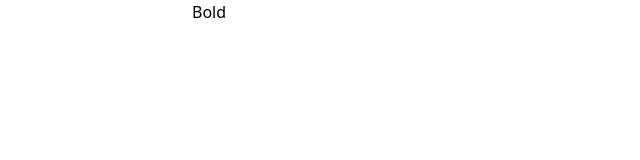
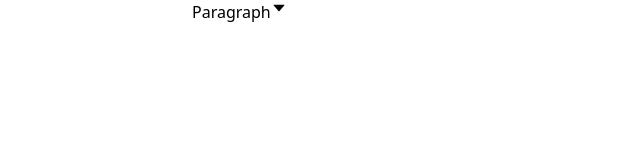
Before and after one commit to Alex-M90/dev-blog-v2, a Next.js app: page /admin/post/create in a window 1280 px wide. Shown: the top 160 px of the page, without its empty margins (0-640 px from the left). Built offline with nearby package versions, Linux system fonts and the light colour scheme.

Commit message:
Creating dropdown menu for options

```diff
--- /dev/null
+++ b/components/common/DropdownOptions.tsx
@@ -0,0 +1,36 @@
+import { liftTarget } from "@tiptap/pm/transform";
+import { FC, ReactNode, useState } from "react";
+
+interface Props {
+  options: { label: string; onClick(): void }[];
+  head: ReactNode;
+}
+
+const DropdownOptions: FC<Props> = ({ head, options }): JSX.Element => {
+  const [showOptions, setShowOptions] = useState(false);
+
+  return (
+    <button
+      onBlur={() => setShowOptions(false)}
+      onClick={() => setShowOptions(!showOptions)}
+      className="relative"
+    >
+      {head}
+      {showOptions && (
+        <div className="min-w-max absolute top-full mt-4 right-2 z-10 border-2 border-primary-dark dark:border-primary rounded text-left bg-primary dark:bg-primary-dark">
+          <ul className="p-3 space-y-3">
+            {options.map(({ label, onClick }, index) => {
+              return (
+                <li key={label + index} onClick={onClick}>
+                  {label}
+                </li>
+              );
+            })}
+          </ul>
+        </div>
+      )}
+    </button>
+  );
+};
+
+export default DropdownOptions;
--- /dev/null
+++ b/components/editor/ToolBar/index.tsx
@@ -0,0 +1,60 @@
+import DropdownOptions from "@/components/common/DropdownOptions";
+import { Editor } from "@tiptap/react";
+import { FC } from "react";
+import { AiFillCaretDown } from "react-icons/ai";
+
+interface Props {
+  editor: Editor | null;
+}
+
+const ToolBar: FC<Props> = ({ editor }): JSX.Element | null => {
+  if (!editor) return null;
+
+  const options = [
+    {
+      label: "Paragraph",
+      onClick: () => {
+        console.log("paragraph clicked");
+      },
+    },
+    {
+      label: "Heading 1",
+      onClick: () => {
+        console.log("heading 1 clicked");
+      },
+    },
+    {
+      label: "Heading 2",
+      onClick: () => {
+        console.log("heading 2 clicked");
+      },
+    },
+    {
+      label: "Heading 3",
+      onClick: () => {
+        console.log("heading 3 clicked");
+      },
+    },
+  ];
+
+  const Head = () => {
+    return <div className="flex">
+        <p>Paragraph</p>
+        <AiFillCaretDown />
+    </div>
+  }
+
+  // heading 1, 2, 3 "bold" "italic" "underline" "strike" "quote" "code" "code-block" "insert-link" "lists (ol and ul)" "embed youtube" "insert image"
+
+  return (
+    <div>
+      {/* paragraph , heading 1, 2, 3 */}
+      <DropdownOptions
+        options={options}
+        head={<Head />}
+      />
+    </div>
+  );
+};
+
+export default ToolBar;
--- a/components/editor/index.tsx
+++ b/components/editor/index.tsx
@@ -1,21 +1,17 @@
 import { FC } from "react";
 import { useEditor, EditorContent } from "@tiptap/react";
 import StarterKit from "@tiptap/starter-kit";
+import ToolBar from "./ToolBar";
+
 
 interface Props {}
 
 const Editor: FC<Props> = (props): JSX.Element => {
   const editor = useEditor({ extensions: [StarterKit] });
+
   return (
     <div>
-      <button
-        onClick={() => {
-          if (!editor) return;
-          editor?.chain().focus().toggleBold().run();
-        }}
-      >
-        Bold
-      </button>
+      <ToolBar editor={editor} />
       <EditorContent editor={editor} />
     </div>
   );
```
